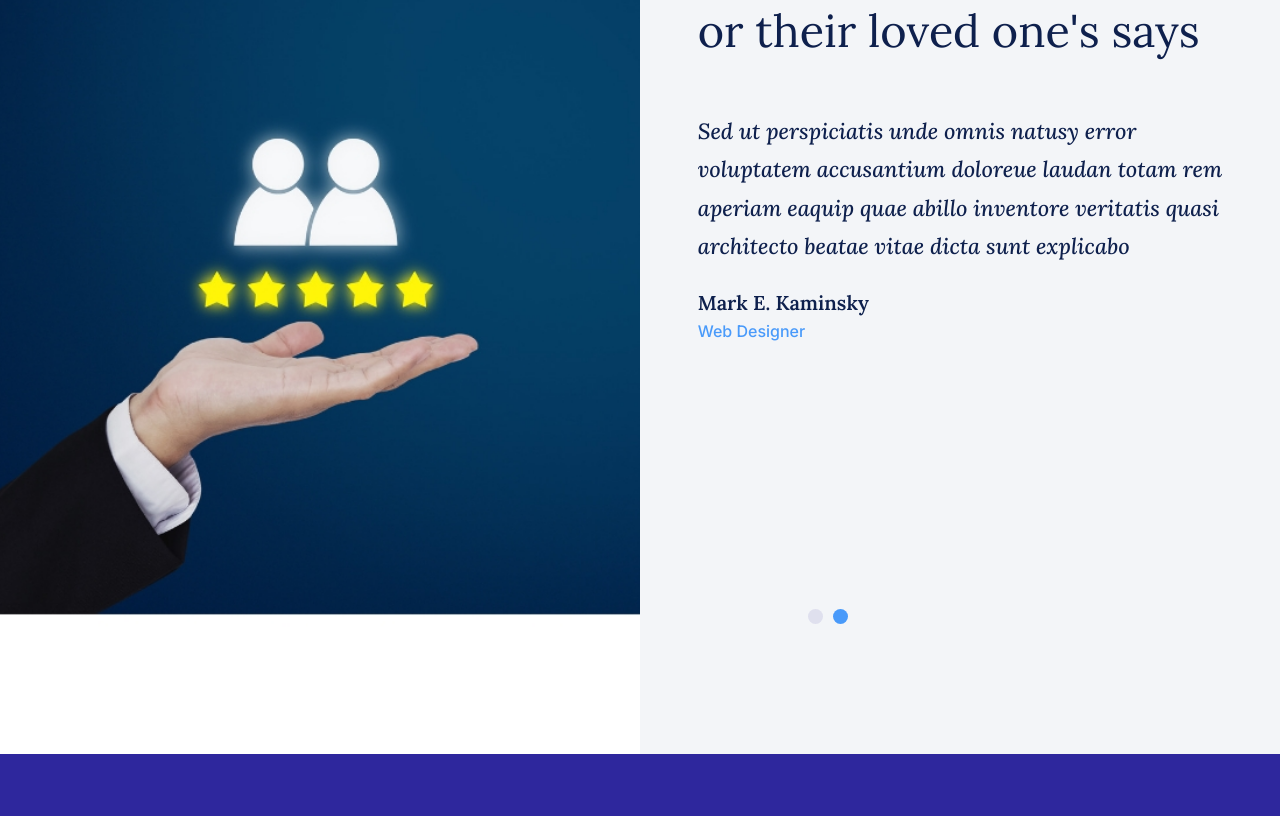
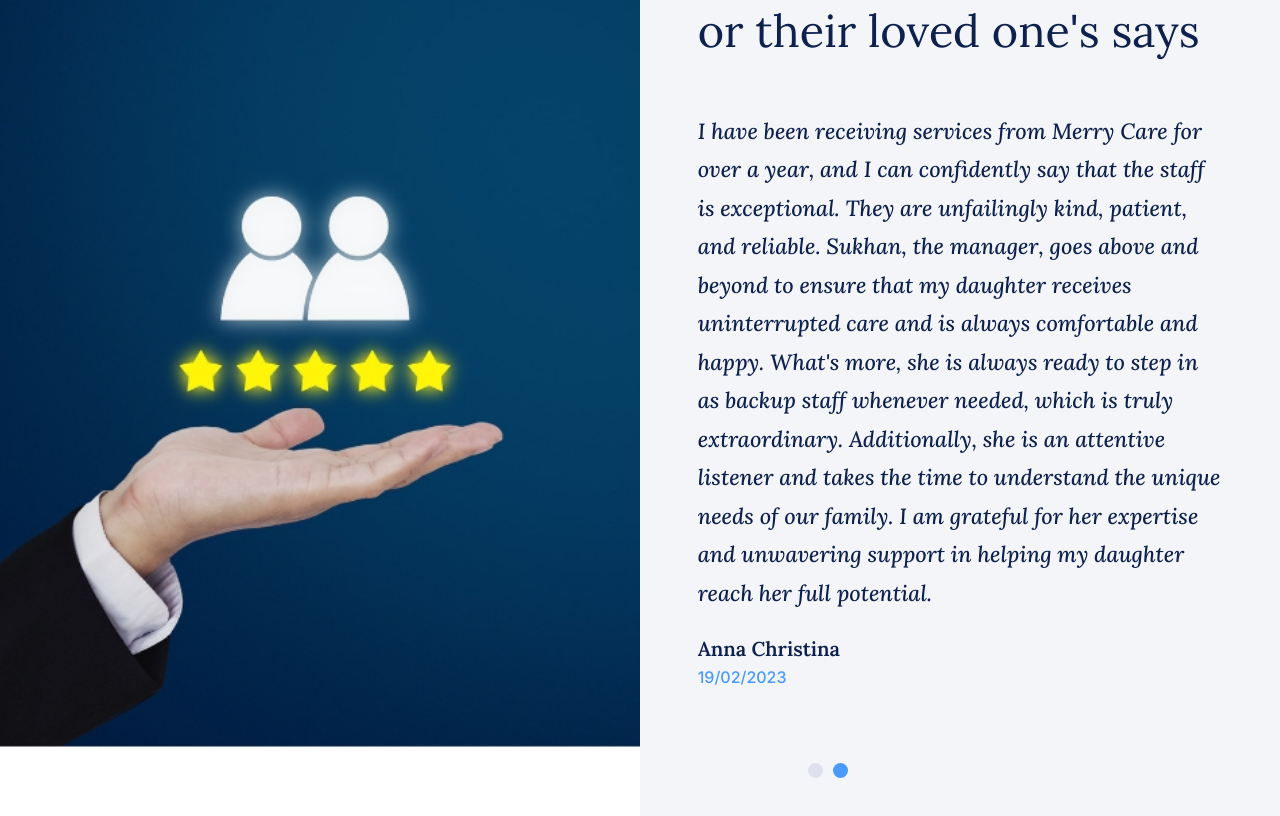
Before and after one commit to Guneetparam/MerryCare, a Next.js app: page / in a window 1280 px wide. Shown: the part 3484-4300 px from the top of the page. Built offline with nearby package versions, Linux system fonts and the light colour scheme.

Commit message:
Testimonial update

```diff
--- a/pages/index.js
+++ b/pages/index.js
@@ -181,7 +181,7 @@ const Index = () => {
                   </div>
                   <p>
                     Merry Care Disability Services is a support services
-                    Provider for people with disabilities in Glen Waverley,
+                    Provider for people with disabilities in Melbourne,
                     Victoria, Australia. We offer services such as individual
                     support, respite care, group activities, and community
                     access to help individuals with disabilities live as
@@ -291,14 +291,19 @@ const Index = () => {
                         </div> */}
                         <div className="content-wrap">
                           <p className="testimonial-desc">
-                            Sed ut perspiciatis unde omnis natusy error
-                            voluptatem accusantium doloreue laudan totam rem
-                            aperiam eaquip quae abillo inventore veritatis quasi
-                            architecto beatae vitae dicta sunt explicabo
+                          I have been receiving services from Merry Care for over a year,
+                          and I can confidently say that the staff is exceptional. They are
+                          unfailingly kind, patient, and reliable. Sukhan, the manager, goes
+                          above and beyond to ensure that my daughter receives uninterrupted
+                          care and is always comfortable and happy. What's more, she is always
+                          ready to step in as backup staff whenever needed, which is truly extraordinary.
+                          Additionally, she is an attentive listener and takes the time to understand the
+                          unique needs of our family. I am grateful for her expertise and unwavering support
+                          in helping my daughter reach her full potential.
                           </p>
                           <div className="author-info">
-                            <h5 className="name">Mark E. Kaminsky</h5>
-                            <span className="title">Web Designer</span>
+                            <h5 className="name">Anna Christina</h5>
+                            <span className="title">19/02/2023</span>
                           </div>
                         </div>
                       </div>
```
